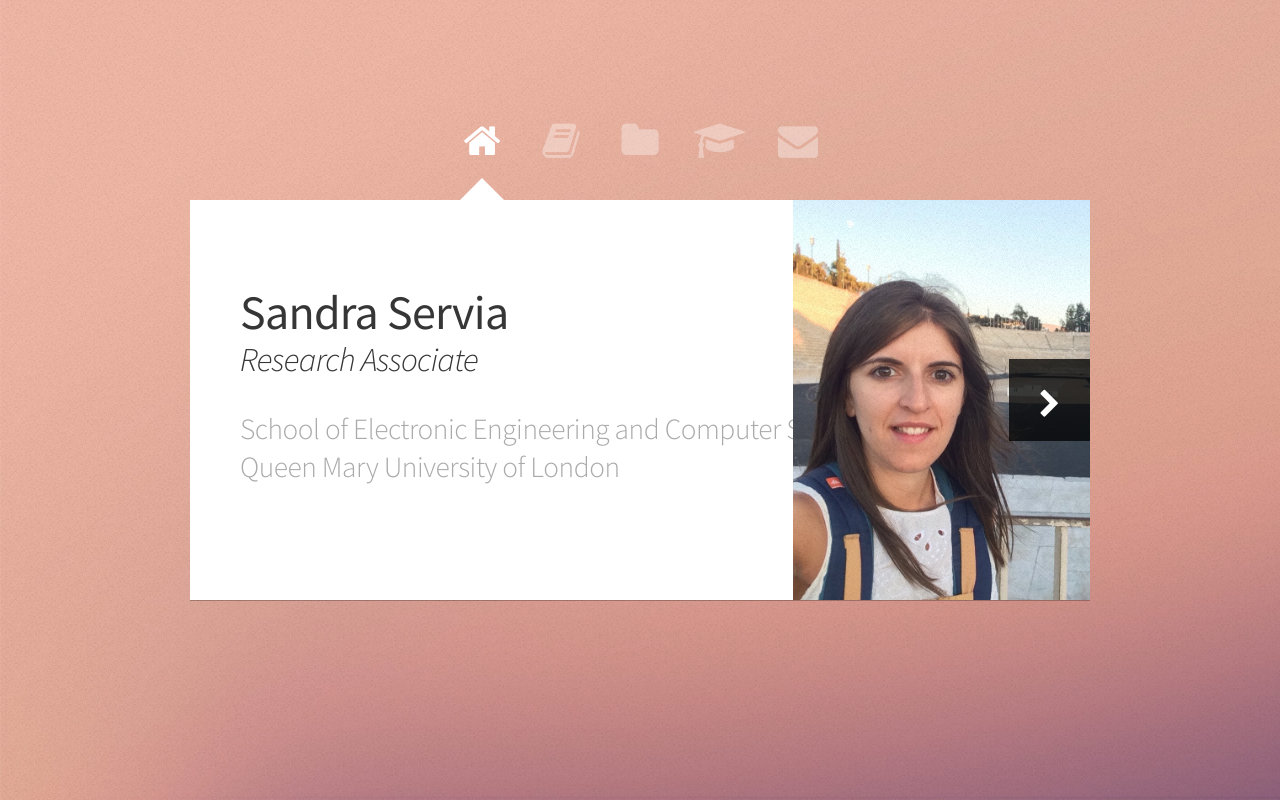
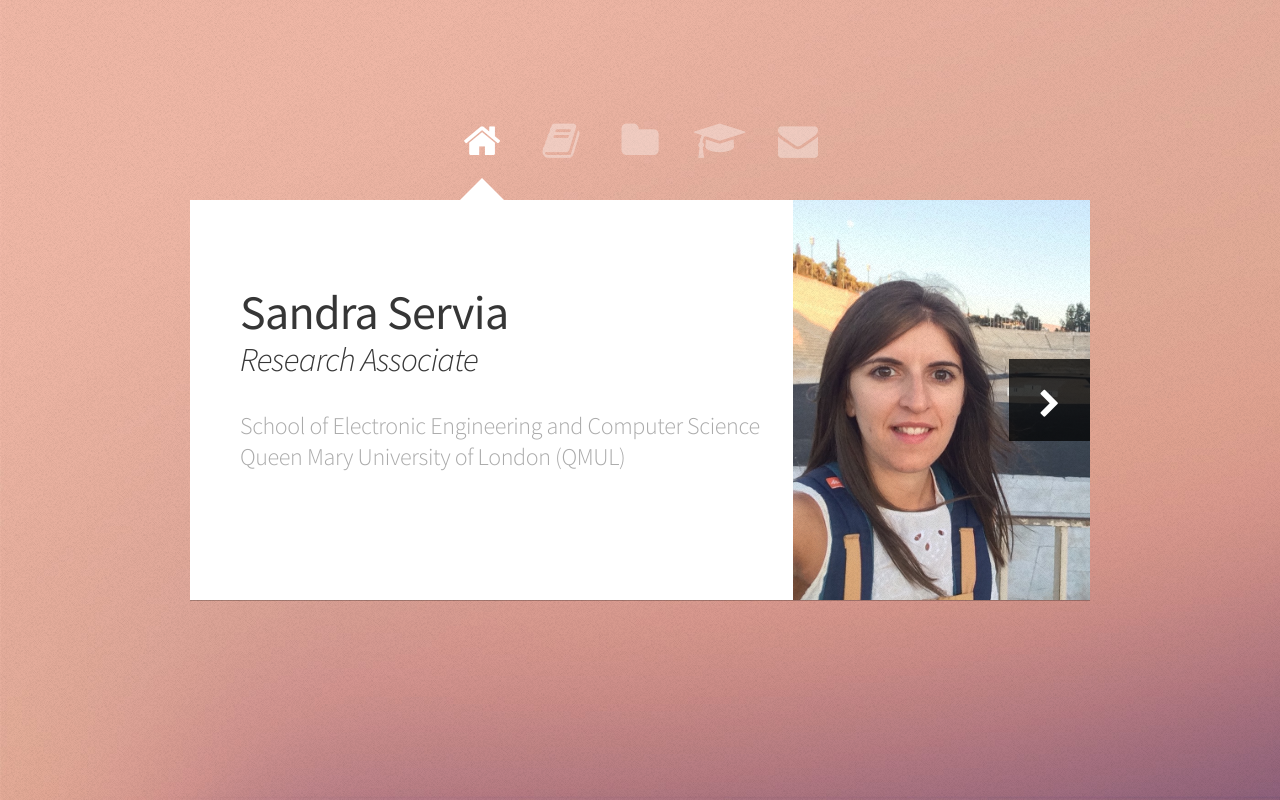
Before and after one commit to sservia/sservia.github.io, a plain HTML site: page index.html in a window 1280 px wide. Drawn offline with Linux system fonts and the light colour scheme.

Commit message:
Update index.html

```diff
--- a/index.html
+++ b/index.html
@@ -35,7 +35,7 @@
 							<article id="me" class="panel">
 								<header>
 									<h1>Sandra Servia<br><i><span style="font-size:25pt;line-height:1.8;font-weight:300">Research Associate</span></i></h1>
-								    <p style="font-size:22pt;line-height:1.3">School of Electronic Engineering and Computer Science<br> Queen Mary University of London</p>
+								    <p style="font-size:18pt;line-height:1.3">School of Electronic Engineering and Computer Science<br> Queen Mary University of London (QMUL)</p>
                                 </header>
 								<a href="#about" class="jumplink pic">
 									<span class="arrow icon fa-chevron-right"><span>About me</span></span>
```
